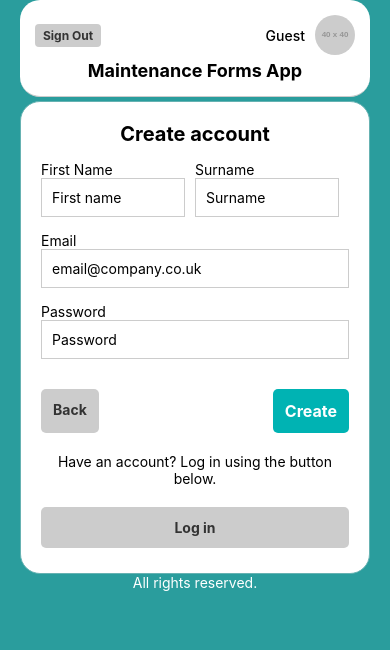
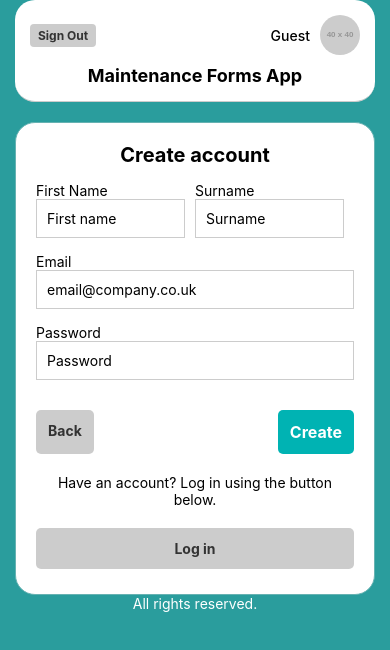
Before and after one commit to LukaszCode/maintenance-forms-app-prototype, a React Native app in the folder maintenance-forms-app-prototype/: screen /SignUp in a window 390 px wide. Shown: the top 650 px of the page. Built offline with nearby package versions, Linux system fonts and the light colour scheme.

Commit message:
modified styling to keep the same UI across all screens

```diff
--- a/maintenance-forms-app-prototype/user interface/components/AppHeader.tsx
+++ b/maintenance-forms-app-prototype/user interface/components/AppHeader.tsx
@@ -4,7 +4,6 @@
 import React from "react";
 import { View, Text, TouchableOpacity, Image } from "react-native";
 import { globalStyles } from "../styles/globalStyles";
-import { SafeAreaProvider } from "react-native-safe-area-context";
 
 interface AppHeaderProps {
   engineerName: string;
@@ -13,7 +12,6 @@
 
 const AppHeader: React.FC<AppHeaderProps> = ({ engineerName, onSignOut }) => {
   return (
-    <SafeAreaProvider style={globalStyles.safeContainer}>
     <View style={globalStyles.header}>
       <View style={globalStyles.headerTopRow}>
         <TouchableOpacity
@@ -32,7 +30,6 @@
       </View>
       <Text style={globalStyles.headerTitle}>Maintenance Forms App</Text>
     </View>
-    </SafeAreaProvider>
   );
 };
 
--- a/maintenance-forms-app-prototype/user interface/components/SubcheckToggleRow.tsx
+++ b/maintenance-forms-app-prototype/user interface/components/SubcheckToggleRow.tsx
@@ -1,3 +1,6 @@
+// SubcheckToggleRow.tsx
+// This component renders a row with a label and a toggle switch for pass/fail status.
+
 import React from "react";
 import { View, Text, Switch, StyleSheet } from "react-native";
 
--- a/maintenance-forms-app-prototype/user interface/screens/MainMenuScreen.tsx
+++ b/maintenance-forms-app-prototype/user interface/screens/MainMenuScreen.tsx
@@ -23,9 +23,9 @@
       {/* Back Button */}
       <TouchableOpacity
         style={[
-          globalStyles.button,
-          globalStyles.secondaryButton,
-          globalStyles.backButton,
+          globalStyles.button, // provides the same shape as other buttons
+          globalStyles.secondaryButton, //provides the button grey overlay
+          globalStyles.backButton, // provides the back button size
         ]}
         onPress={() => navigation.goBack()}
       >
--- a/maintenance-forms-app-prototype/user interface/styles/globalStyles.ts
+++ b/maintenance-forms-app-prototype/user interface/styles/globalStyles.ts
@@ -2,14 +2,14 @@
 
 export const globalStyles = StyleSheet.create({
   safeContainer: {
-    flex: 0.25,
+    flex: 1,
     backgroundColor: "#2a9d9d",
     paddingTop: Platform.OS === "android" ? StatusBar.currentHeight : 0,
   },
   container: {
     flex: 1,
     backgroundColor: "#2a9d9d",
-    paddingHorizontal: 20,
+    paddingHorizontal: 15,
   },
   header: {
     backgroundColor: "#ffffff",
@@ -24,7 +24,7 @@
     flexDirection: "row",
     justifyContent: "space-between",
     alignItems: "center",
-    marginBottom: 5,
+    marginBottom: 10,
   },
   inputRow: {
     flexDirection: "row",
```
Also changed, not shown: maintenance-forms-app-prototype/App.tsx (+7 -2 lines), maintenance-forms-app-prototype/user interface/screens/FacilitiesMenuScreen.tsx (+1 -7 lines), maintenance-forms-app-prototype/user interface/screens/SignUpScreen.tsx (+1 -7 lines). Lines whose indentation alone changed are shown as unchanged.
